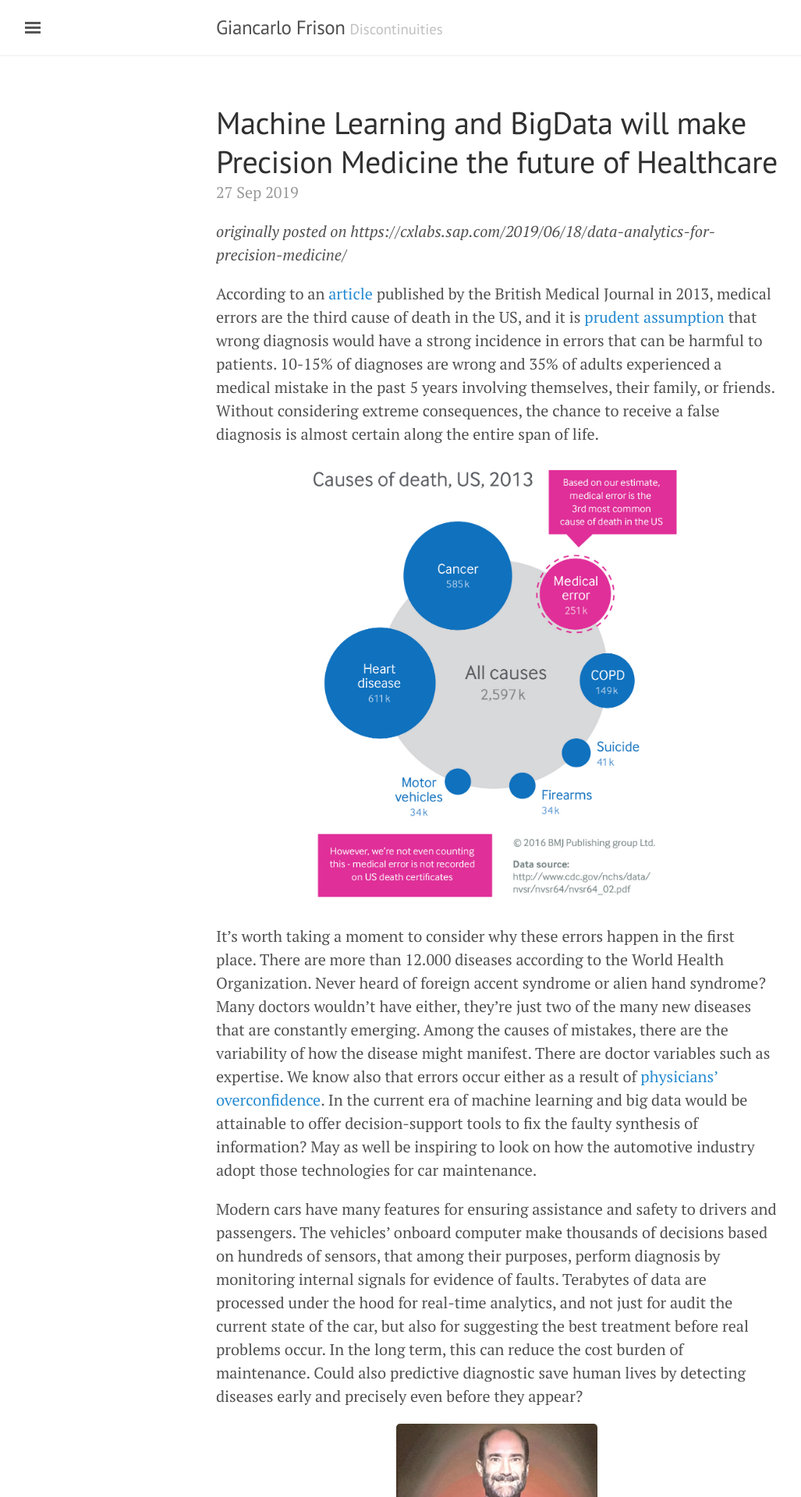
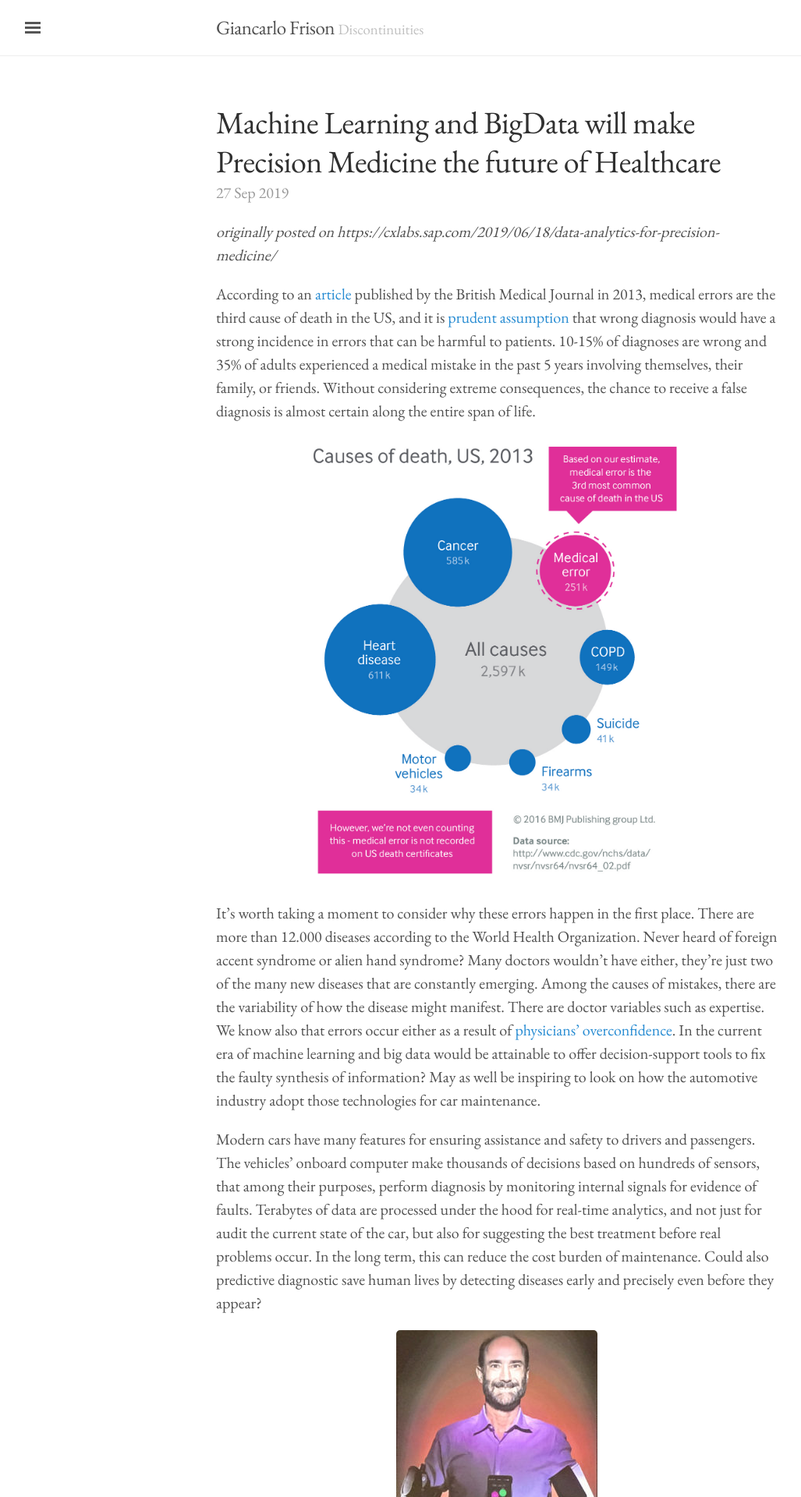
Before and after one commit to gfrison/gfrison.github.io, a Jekyll site: the page built from index.html, in a window 1280 px wide. Shown: the top 1920 px of the page at 78% size, without its empty margins (3-1030 px from the left). Built offline with Jekyll 4.4.1, drawn with Linux system fonts in a browser that asks for light colours; nearby versions of some CDN libraries; formulas are drawn with MathJax 3; the list of posts is cut into pages by our own code; comment, search, counter and statistics services are not loaded.

Commit message:
I am the greatest javascript developer in the world.

```diff
--- a/_includes/head.html
+++ b/_includes/head.html
@@ -19,7 +19,8 @@
   <link rel="stylesheet" href="{{ site.baseurl }}/public/css/poole.css">
   <link rel="stylesheet" href="{{ site.baseurl }}/public/css/syntax.css">
   <link rel="stylesheet" href="{{ site.baseurl }}/public/css/lanyon.css">
-  <link rel="stylesheet" href="https://fonts.googleapis.com/css?family=PT+Serif:400,400italic,700%7CPT+Sans:400">
+  <link href="https://fonts.googleapis.com/css?family=EB+Garamond&display=swap" rel="stylesheet">
+  <!-- <link rel="stylesheet" href="https://fonts.googleapis.com/css?family=PT+Serif:400,400italic,700%7CPT+Sans:400"> -->
   <!--<link rel="stylesheet" href="https://fonts.googleapis.com/css?family=EB+Garamond">-->
 
   <!-- Icons -->
--- a/public/css/lanyon.css
+++ b/public/css/lanyon.css
@@ -41,11 +41,12 @@
 }
 
 html {
-  font-family: "PT Serif", Georgia, "Times New Roman", serif;
+  /* font-family: "PT Serif", Georgia, "Times New Roman", serif; */
+  font-family: 'EB Garamond', serif;
 }
 
 h1, h2, h3, h4, h5, h6 {
-  font-family: "PT Sans", Helvetica, Arial, sans-serif;
+  /* font-family: "PT Sans", Helvetica, Arial, sans-serif; */
   font-weight: 400;
   color: #313131;
   letter-spacing: -.025rem;
--- a/public/css/poole.css
+++ b/public/css/poole.css
@@ -48,7 +48,7 @@
 }
 
 html {
-  font-family: "Helvetica Neue", Helvetica, Arial, sans-serif;
+  /* font-family: "Helvetica Neue", Helvetica, Arial, sans-serif; */
   font-size: 16px;
   line-height: 1.5;
 }
```
